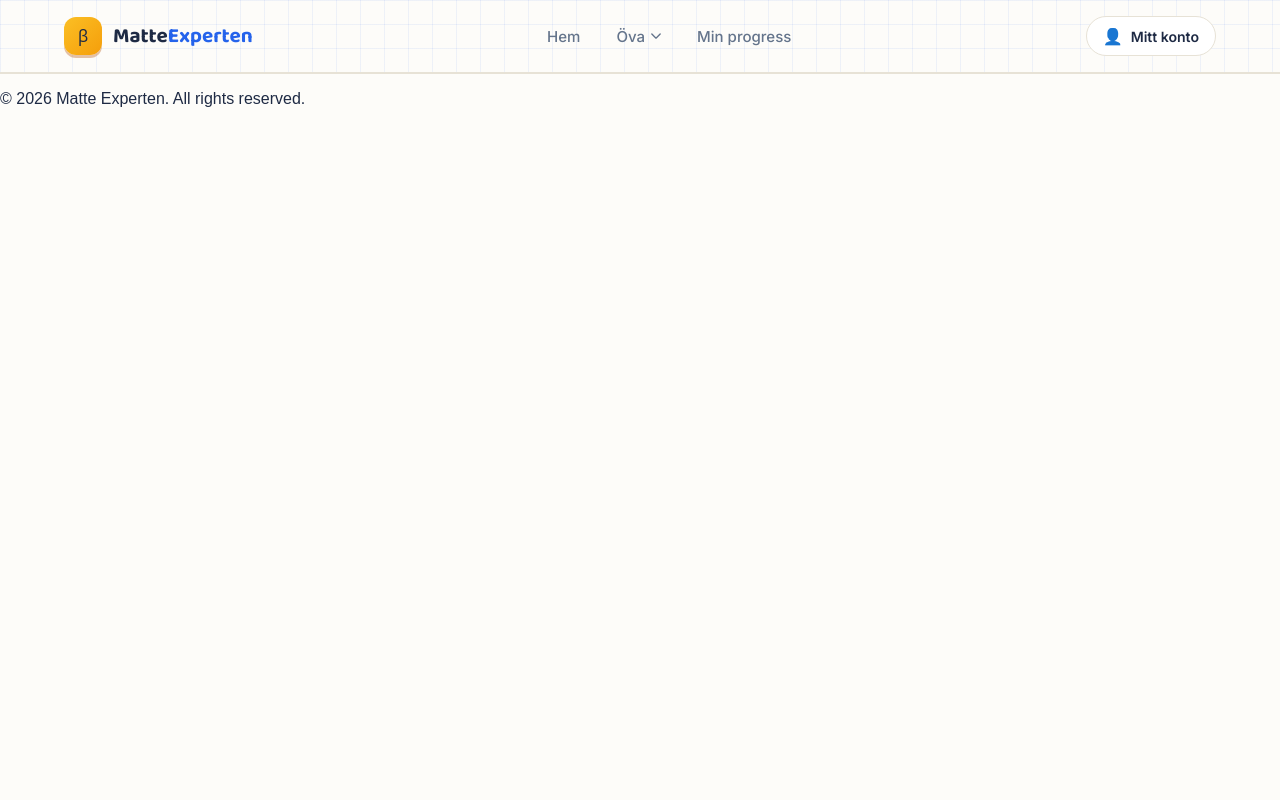
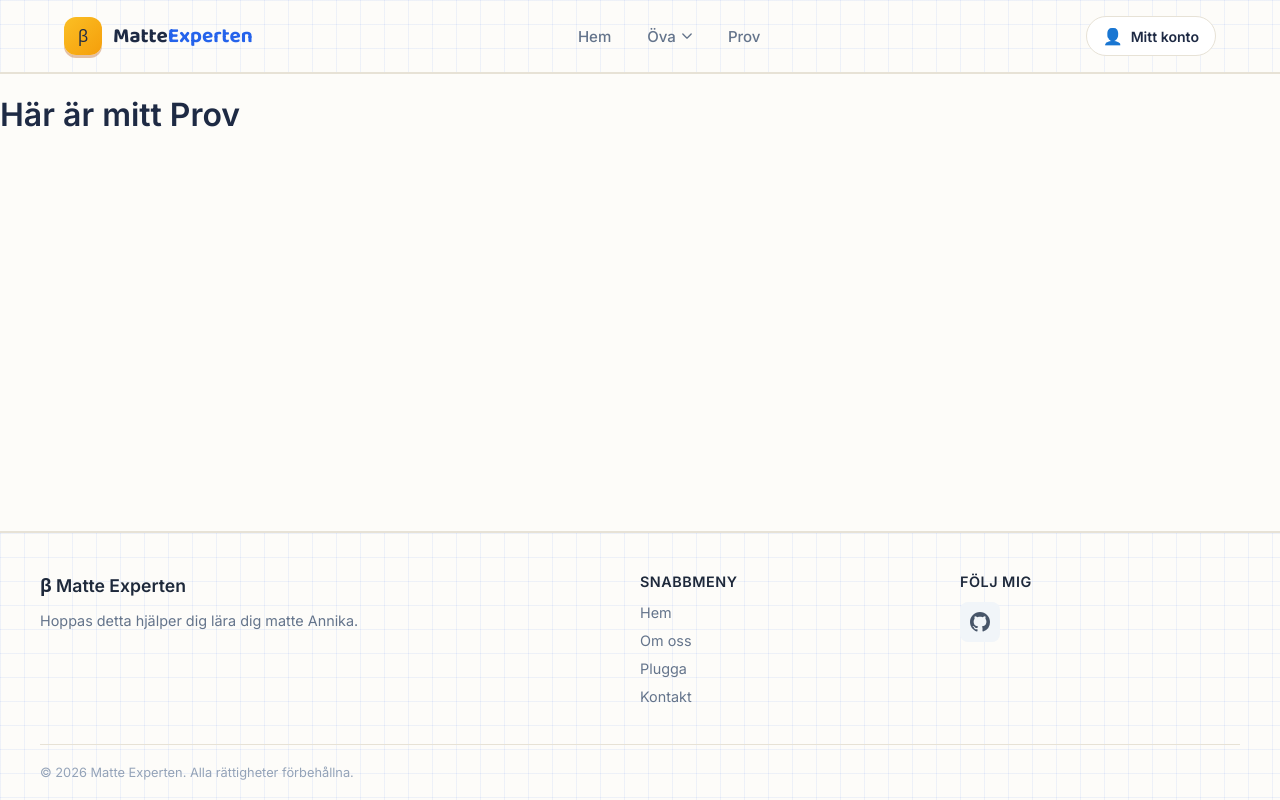
Before and after one commit to MattiasWaern/MatteSida, a React (Vite) app in the folder frontend/: page /Prov in a window 1280 px wide. Built offline with nearby package versions, Linux system fonts and the light colour scheme.

Commit message:
commit
-bytte progress till prov istället
-desingade om footer
-länkade till mig github i footer

```diff
--- a/frontend/src/App.jsx
+++ b/frontend/src/App.jsx
@@ -3,7 +3,7 @@ import Header from "./components/header.jsx";
 import Footer from "./components/footer.jsx";
 import MathQuiz from "./components/math.jsx";
 import Home from "./pages/home.jsx";
-import MyProgress from "./pages/progress.jsx";
+import Prov from "./pages/progress.jsx";
 
 function App() {
     return (
@@ -22,8 +22,8 @@ function App() {
                         element={<MathQuiz />}
                     />
                     <Route
-                        path="/progress"
-                        element={<MyProgress />}
+                        path="/Prov"
+                        element={<Prov />}
                     />
 
                 </Routes>
--- a/frontend/src/components/footer.jsx
+++ b/frontend/src/components/footer.jsx
@@ -1,10 +1,47 @@
-function Footer(){
-    return(
-        <footer>
-            <p>© 2026 Matte Experten. All rights reserved.</p>
+import "../styles/footer.css";
+
+function Footer() {
+    return (
+        <footer className="site-footer">
+            <div className="footer-content">
+                {/* Vänster sektion - Om oss */}
+                <div className="footer-section">
+                    <h3>β Matte Experten</h3>
+                    <p>
+                        Hoppas detta hjälper dig lära dig matte Annika.
+                    </p>
+                </div>
+
+                {/* Mitten sektion - Länkar */}
+                <div className="footer-section">
+                    <h4>Snabbmeny</h4>
+                    <ul className="footer-links">
+                        <li><a href="/">Hem</a></li>
+                        <li><a href="/om-oss">Om oss</a></li>
+                        <li><a href="/quiz/linjara-ekvationer/easy">Plugga</a></li>
+                        <li><a href="/kontakt">Kontakt</a></li>
+                    </ul>
+                </div>
+
+                {/* Höger sektion - Sociala medier */}
+                <div className="footer-section">
+                    <h4>Följ mig</h4>
+                    <div className="social-links">
+                        <a href="https://github.com/MattiasWaern" target="_blank" className="social-icon" aria-label="Github">
+                            <svg viewBox="0 0 24 24" width="24" height="24">
+                                <path d="M12 0C5.37 0 0 5.37 0 12c0 5.31 3.435 9.795 8.205 11.385.6.105.825-.255.825-.57 0-.285-.015-1.23-.015-2.235-3.015.555-3.795-.735-4.035-1.41-.135-.345-.72-1.41-1.23-1.695-.42-.225-1.02-.78-.015-.795.945-.015 1.62.87 1.845 1.23 1.08 1.815 2.805 1.305 3.495.99.105-.78.42-1.305.765-1.605-2.67-.3-5.46-1.335-5.46-5.925 0-1.305.465-2.385 1.23-3.225-.12-.3-.54-1.53.12-3.15 0 0 1.005-.315 3.3 1.23.96-.27 1.98-.405 3-.405s2.04.135 3 .405c2.295-1.56 3.3-1.23 3.3-1.23.66 1.62.24 2.85.12 3.15.765.84 1.23 1.905 1.23 3.225 0 4.605-2.805 5.625-5.475 5.925.435.375.81 1.095.81 2.22 0 1.605-.015 2.895-.015 3.3 0 .315.225.69.825.57A12.02 12.02 0 0024 12c0-6.63-5.37-12-12-12z"/>
+                            </svg>
+                        </a>
+                    </div>
+                </div>
+            </div>
+
+            {/* Copyright rad */}
+            <div className="footer-bottom">
+                <p>© 2026 Matte Experten. Alla rättigheter förbehållna.</p>
+            </div>
         </footer>
-    )
+    );
 }
 
-
 export default Footer;
--- a/frontend/src/components/header.jsx
+++ b/frontend/src/components/header.jsx
@@ -116,8 +116,8 @@ function Header() {
                     </div>
 
 
-                    <Link to="/progress" className="nav-link">
-                        Min progress
+                    <Link to="/Prov" className="nav-link">
+                        Prov
                     </Link>
 
                 </nav>
--- a/frontend/src/pages/progress.jsx
+++ b/frontend/src/pages/progress.jsx
@@ -1,8 +1,8 @@
-function MyProgress(){
+function Prov(){
     return(
-        <h1>Här är min progress</h1>
+        <h1>Här är mitt Prov</h1>
     )
 }
 
 
-export default MyProgress;
+export default Prov;
--- /dev/null
+++ b/frontend/src/styles/footer.css
@@ -0,0 +1,169 @@
+.site-footer {
+    margin-top: auto;  /* Detta trycker footern längst ner */
+    width: 100%;
+    padding: 40px 24px 20px;
+    background-color: #fdfcf9;
+    background-image:
+        linear-gradient(rgba(37, 99, 235, 0.07) 1px, transparent 1px),
+        linear-gradient(90deg, rgba(37, 99, 235, 0.07) 1px, transparent 1px);
+    background-size: 24px 24px;
+    border-top: 2px solid #e7e2d6;
+    flex-shrink: 0;  /* Förhindrar att footern krymper */
+}
+
+/* Huvudinnehåll - 3 kolumner */
+.footer-content {
+    max-width: 1200px;
+    margin: 0 auto;
+    display: grid;
+    grid-template-columns: 2fr 1fr 1fr;
+    gap: 40px;
+    padding-bottom: 30px;
+    border-bottom: 1px solid #e7e2d6;
+}
+
+/* Sektioner */
+.footer-section h3 {
+    margin: 0 0 12px 0;
+    color: #1e293b;
+    font-family: "Inter", system-ui, sans-serif;
+    font-size: 1.1rem;
+    font-weight: 600;
+}
+
+.footer-section h4 {
+    margin: 0 0 12px 0;
+    color: #1e293b;
+    font-family: "Inter", system-ui, sans-serif;
+    font-size: 0.9rem;
+    font-weight: 600;
+    text-transform: uppercase;
+    letter-spacing: 0.5px;
+}
+
+.footer-section p {
+    margin: 0;
+    color: #64748b;
+    font-family: "Inter", system-ui, sans-serif;
+    font-size: 0.9rem;
+    line-height: 1.6;
+}
+
+/* Länkar */
+.footer-links {
+    list-style: none;
+    padding: 0;
+    margin: 0;
+}
+
+.footer-links li {
+    margin-bottom: 8px;
+}
+
+.footer-links a {
+    color: #64748b;
+    font-family: "Inter", system-ui, sans-serif;
+    font-size: 0.9rem;
+    text-decoration: none;
+    transition: color 0.2s ease;
+}
+
+.footer-links a:hover {
+    color: #2563eb;
+}
+
+/* Sociala medier */
+.social-links {
+    display: flex;
+    gap: 12px;
+    flex-wrap: wrap;
+}
+
+.social-icon {
+    display: inline-flex;
+    align-items: center;
+    justify-content: center;
+    width: 40px;
+    height: 40px;
+    border-radius: 8px;
+    background-color: #f1f5f9;
+    color: #475569;
+    transition: all 0.2s ease;
+}
+
+.social-icon:hover {
+    background-color: #2563eb;
+    color: white;
+    transform: translateY(-2px);
+    box-shadow: 0 4px 12px rgba(37, 99, 235, 0.3);
+}
+
+.social-icon svg {
+    fill: currentColor;
+    width: 20px;
+    height: 20px;
+}
+
+/* Bottom rad */
+.footer-bottom {
+    max-width: 1200px;
+    margin: 20px auto 0;
+    display: flex;
+    justify-content: space-between;
+    align-items: center;
+    flex-wrap: wrap;
+    gap: 12px;
+}
+
+.footer-bottom p {
+    margin: 0;
+    color: #94a3b8;
+    font-family: "Inter", system-ui, sans-serif;
+    font-size: 0.8rem;
+    font-weight: 400;
+}
+
+.footer-legal {
+    display: flex;
+    align-items: center;
+    gap: 8px;
+}
+
+.footer-legal a {
+    color: #94a3b8;
+    font-family: "Inter", system-ui, sans-serif;
+    font-size: 0.8rem;
+    text-decoration: none;
+    transition: color 0.2s ease;
+}
+
+.footer-legal a:hover {
+    color: #2563eb;
+}
+
+.footer-legal .separator {
+    color: #cbd5e1;
+}
+
+/* Responsiv design */
+@media (max-width: 768px) {
+    .footer-content {
+        grid-template-columns: 1fr;
+        gap: 30px;
+        text-align: center;
+    }
+
+    .social-links {
+        justify-content: center;
+    }
+
+    .footer-bottom {
+        flex-direction: column;
+        text-align: center;
+    }
+
+    .footer-legal {
+        flex-wrap: wrap;
+        justify-content: center;
+    }
+}
--- a/frontend/src/styles/global.css
+++ b/frontend/src/styles/global.css
@@ -2,7 +2,14 @@
     box-sizing: border-box;
 }
 
-body {
+html, body {
+    height: 100%;
     margin: 0;
-    font-family: Arial, sans-serif;
+    padding: 0;
 }
+
+#root {
+    min-height: 100vh;
+    display: flex;
+    flex-direction: column;
+}
```
